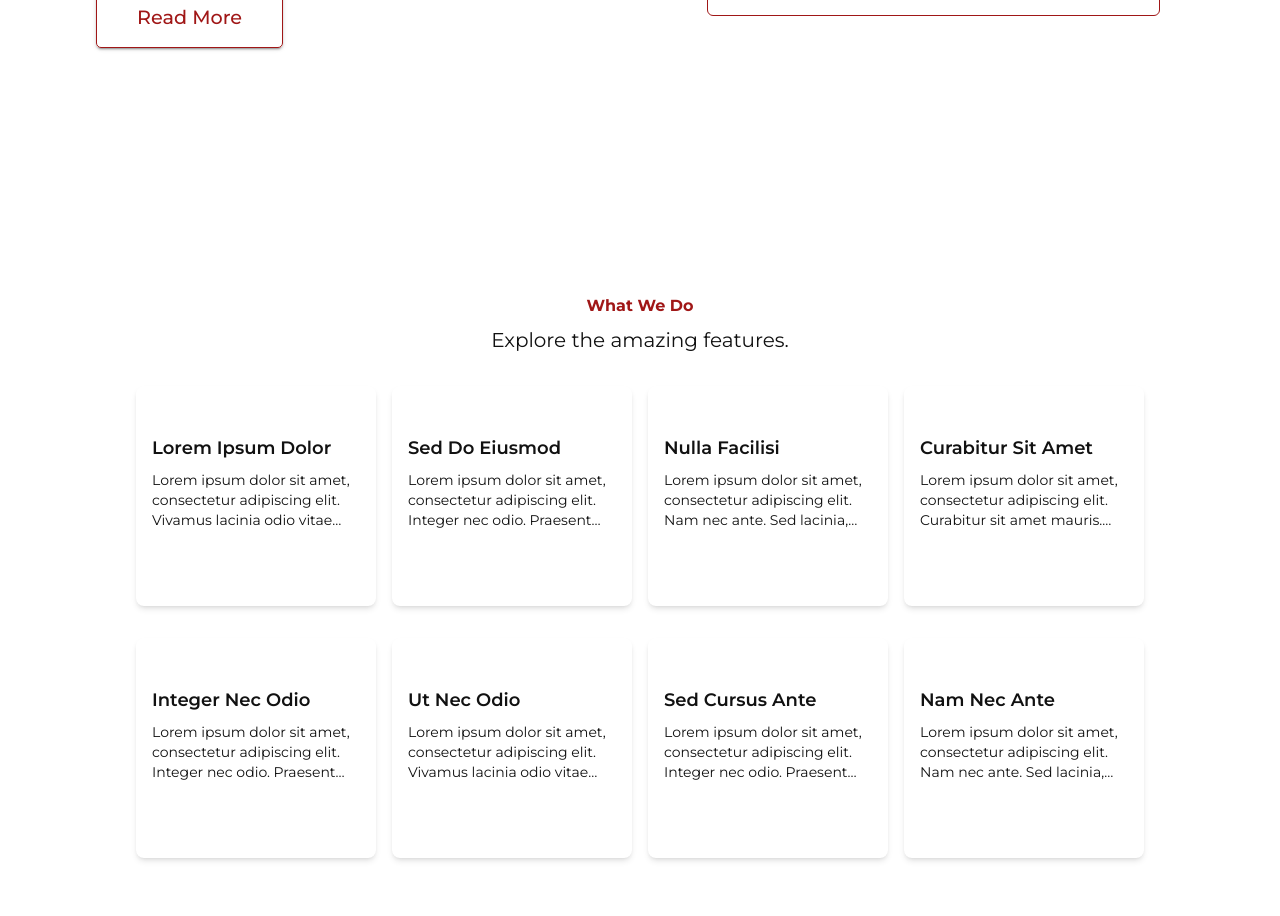
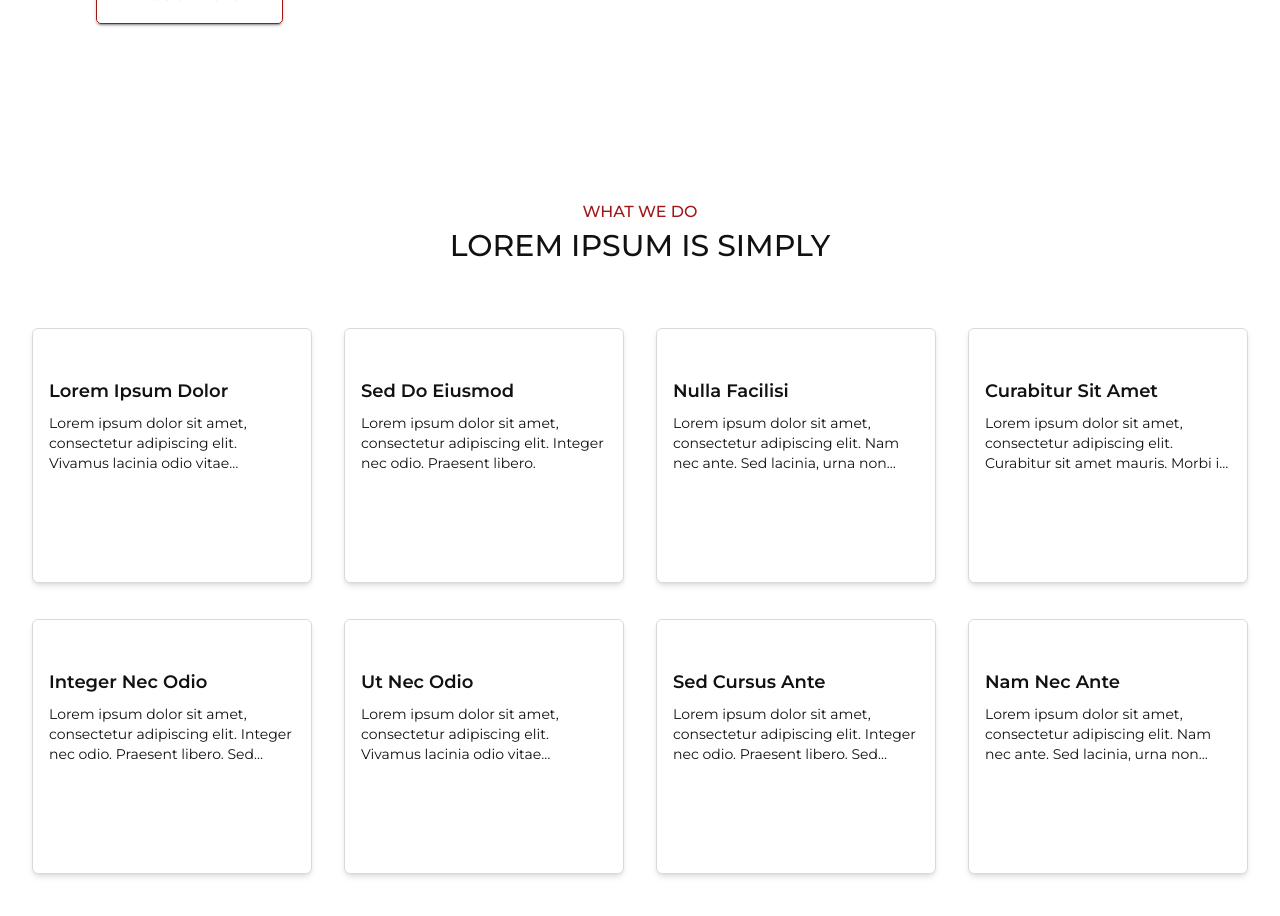
Before and after one commit to nartkosova/dajv, a React (Create React App) app: page / in a window 1280 px wide. Shown: the part 1340-2256 px from the top of the page. Built offline with nearby package versions, Linux system fonts and the light colour scheme; a web font is replaced by a local one.

Commit message:
fix font and grid padding

```diff
--- a/src/components/OurStory.tsx
+++ b/src/components/OurStory.tsx
@@ -3,7 +3,7 @@ import { Button } from "@mui/material";
 
 const OurStory: React.FC = () => {
   return (
-    <div className="!flex relative bg-white px-24 py-24 items-center justify-center">
+    <div className="!flex relative bg-white px-12 md:px-24 py-18 items-center justify-center">
       <div className="flex flex-col md:flex-row items-center md:items-start ">
         <div className="flex flex-col justify-center md:w-1/2 text-left text-text md:pr-12 mb-12 md:mb-0 self-center">
           <p className="font-medium text-customRed mb-1">OUR STORY</p>
--- a/src/components/WhatWeDo.tsx
+++ b/src/components/WhatWeDo.tsx
@@ -53,20 +53,22 @@ const features = [
 
 const WhatWeDo: React.FC = () => {
   return (
-    <div className="flex justify-center items-center min-h-screen bg-white-100 py-8 mt-8">
+    <div className="flex justify-center items-center min-h-screen bg-white-100 py-18 mt-8">
       <div className="w-full max-w-screen-lg px-4">
         {/* Section Title */}
         <div className="text-center mb-8">
-          <h1 className="text-base font-bold text-[#A01717]">What We Do</h1>
-          <p className="text-xl text-black-600 mt-2">Explore the amazing features.</p>
+        <p className="font-medium text-customRed mb-1">WHAT WE DO</p>
+        <h2 className="text-3xl font-medium mb-16 text-center">
+            LOREM IPSUM IS SIMPLY
+          </h2>
         </div>
 
-        <div className="grid grid-cols-1 sm:grid-cols-2 lg:grid-cols-4 gap-x-8 gap-y-8 justify-items-center">
+        <div className="grid grid-cols-1 gap-y-9 sm:grid-cols-2  sm:gap-y-14 xl:grid-cols-4 xl:gap-x-64 xl:gap-y-9 justify-items-center">
           {features.map((feature, index) => (
             <div
               key={index}
-              className="bg-white shadow-md rounded-lg p-4 hover:shadow-2xl transition-all duration-300"
-              style={{ width: "240px", height: "220px" }}
+              className="bg-white shadow-md rounded-md p-4 hover:shadow-2xl transition-all duration-300 border border-dividers"
+              style={{ width: "280px", height: "255px" }}
             >
               <div className="flex items-start mb-4 mt-4">
                 <div className={`${feature.color} text-4xl mr-4`}>
```
